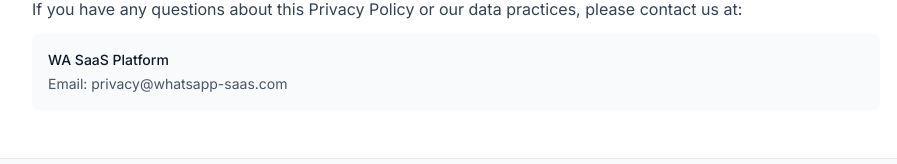
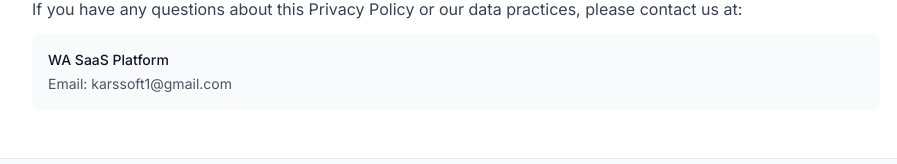
Before and after one commit to 25Aakash/whatsapp-saas, a Next.js app in the folder frontend/: page /privacy in a window 1280 px wide. Shown: the part 2621-2785 px from the top of the page, without its empty margins (184-1081 px from the left). Built offline with nearby package versions, Linux system fonts and the light colour scheme; no server answers.

Commit message:
chore: update contact email in privacy policy

```diff
--- a/frontend/src/app/privacy/page.tsx
+++ b/frontend/src/app/privacy/page.tsx
@@ -221,7 +221,7 @@ export default function PrivacyPolicyPage() {
             <div className="mt-3 rounded-lg bg-gray-50 p-4 text-sm">
               <p className="font-medium text-gray-900">WA SaaS Platform</p>
               <p className="mt-1 text-gray-600">
-                Email: privacy@whatsapp-saas.com
+                Email: karssoft1@gmail.com
               </p>
             </div>
           </section>
```
